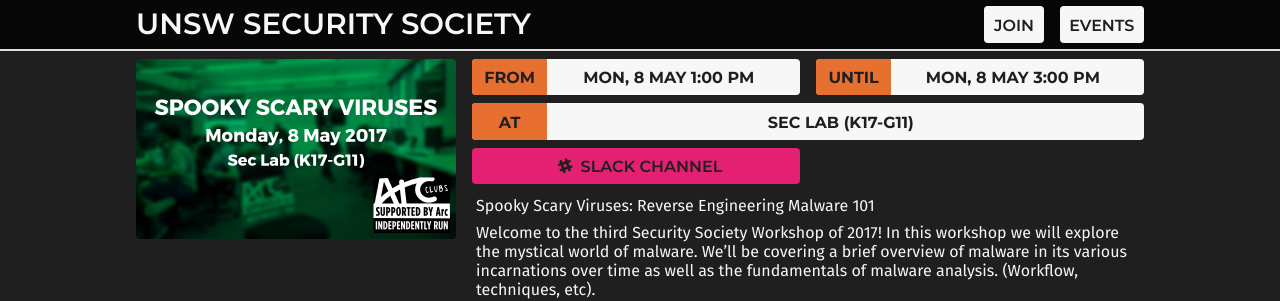
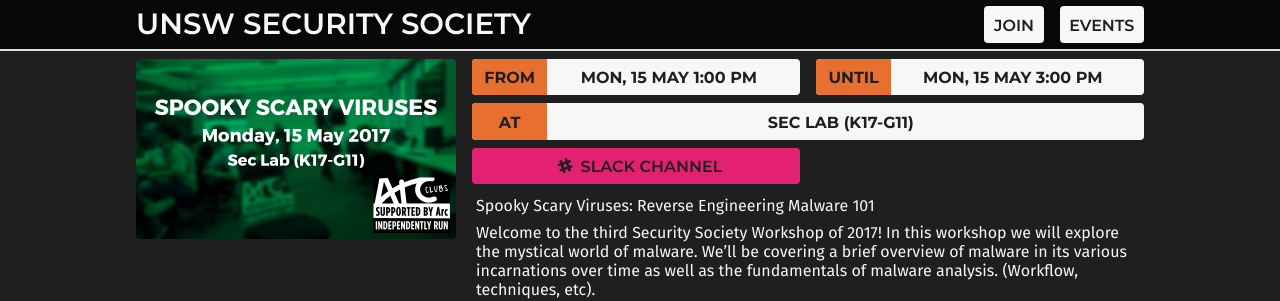
Before and after one commit to andrewjbennett/unswsecurity.com, a Jekyll site: the page built from _events/17s1-w11-spooky-viruses.md, in a window 1280 px wide. Shown: the top 301 px of the page. Built offline with Jekyll 4.4.1, drawn with Linux system fonts in a browser that asks for light colours; some of the changed lines change nothing that is shown.

Commit message:
Moved event to following monday

```diff
--- a/_events/17s1-w10-spooky-viruses.md
+++ b/_events/17s1-w11-spooky-viruses.md
@@ -1,11 +1,11 @@
 ---
 title: Spooky Scary Viruses
-start: 2017-05-08T13:00
-end: 2017-05-08T15:00
+start: 2017-05-15T13:00
+end: 2017-05-15T15:00
 location: Sec Lab (K17-G11)
 slack: workshops
 type: workshop
-image: assets/events/2017-05-08-spooky-viruses.jpg
+image: assets/events/2017-05-15-spooky-viruses.jpg
 ---
 
 Spooky Scary Viruses: Reverse Engineering Malware 101
```
Also changed, not shown: assets/events/2017-05-15-spooky-viruses.jpg (added).
